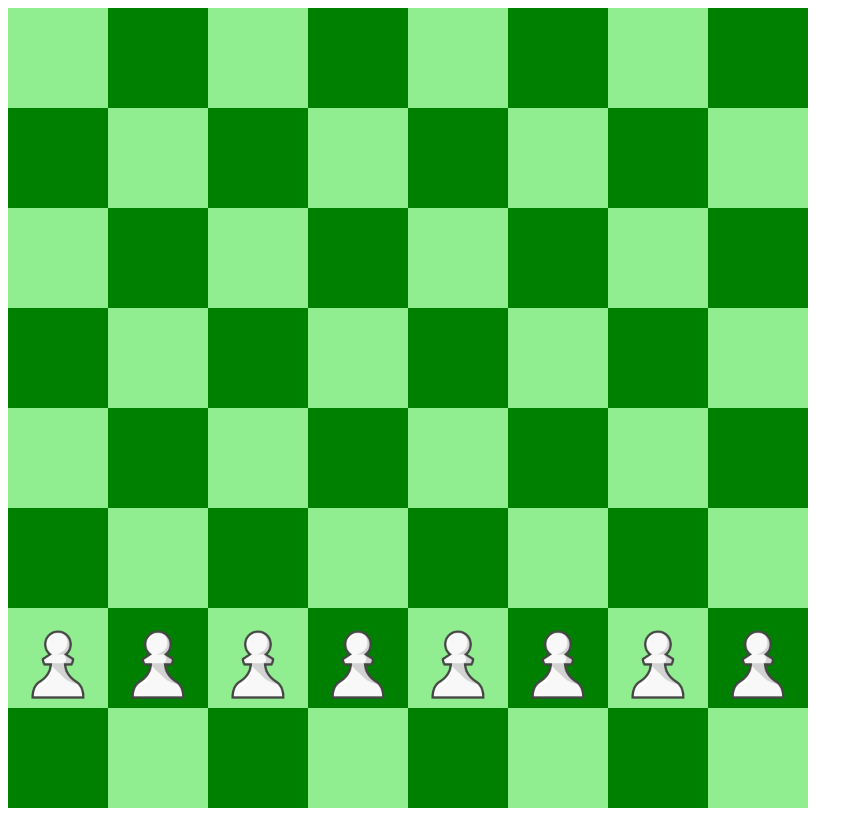
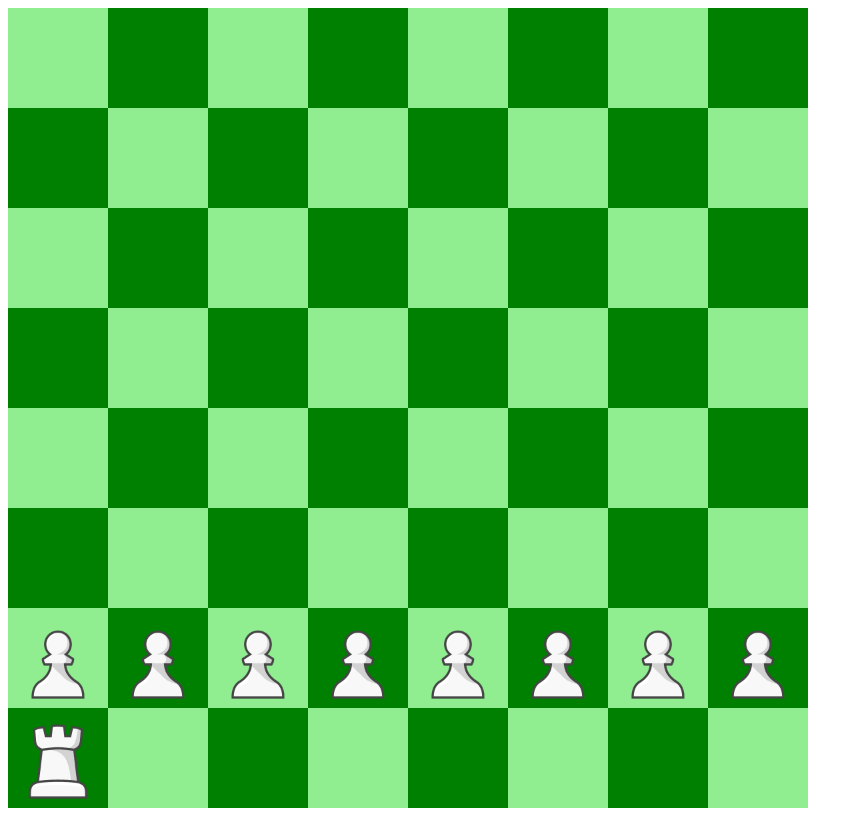
Before and after one commit to robosnake92/ChessAF, a Next.js app: page / in a window 1280 px wide. Shown: the whole page, without its empty margins (0-863 px from the left). Built offline with nearby package versions, Linux system fonts and the light colour scheme.

Commit message:
Add white rook

```diff
--- a/pages/index.js
+++ b/pages/index.js
@@ -1,6 +1,7 @@
 import Head from 'next/head';
 import Image from 'next/image';
 import whitePawn from '../public/pieces/white-pawn.png';
+import whiteRook from '../public/pieces/white-rook.png';
 import { useEffect, useState } from 'react';
 
 export default function Home() {
@@ -14,15 +15,17 @@ export default function Home() {
     whitePawn6: { rank: "F", file: "2", component: <Pawn pieceName='whitePawn6' setGrabbedPiece={setGrabbedPiece} /> },
     whitePawn7: { rank: "G", file: "2", component: <Pawn pieceName='whitePawn7' setGrabbedPiece={setGrabbedPiece} /> },
     whitePawn8: { rank: "H", file: "2", component: <Pawn pieceName='whitePawn8' setGrabbedPiece={setGrabbedPiece} /> },
+    whiteRook1: { rank: "A", file: "1", component: <Rook pieceName='whiteRook1' setGrabbedPiece={setGrabbedPiece} /> },
+
   });
 
-  useEffect(() => {
-    console.log('pieceLocation updated: ', pieceLocation);
-  }, [pieceLocation])
+  // useEffect(() => {
+  //   console.log('pieceLocation updated: ', pieceLocation);
+  // }, [pieceLocation])
 
-  useEffect(() => {
-    console.log('grabbedPiece updated: ', grabbedPiece);
-  }, [grabbedPiece])
+  // useEffect(() => {
+  //   console.log('grabbedPiece updated: ', grabbedPiece);
+  // }, [grabbedPiece])
 
   const handleDragOver = (event) => {
     event.preventDefault()
@@ -109,3 +112,27 @@ function Pawn(props) {
     />
   )
 }
+
+function Rook(props) {
+  const pieceName = props.pieceName;
+  const setGrabbedPiece = props.setGrabbedPiece;
+
+  const handleDragEnd = (event) => {
+  }
+
+  const handleDragStart = (event) => {
+    event.dataTransfer.effectAllowed = "move";
+    setGrabbedPiece(pieceName);
+  }
+
+  return (
+    <Image
+      className={`piece grab`}
+      src={whiteRook}
+      draggable
+      onDragEnd={handleDragEnd}
+      onDragStart={handleDragStart}
+      alt="white rook"
+    />
+  )
+}
```
Also changed, not shown: public/pieces/white-rook.png (added).
